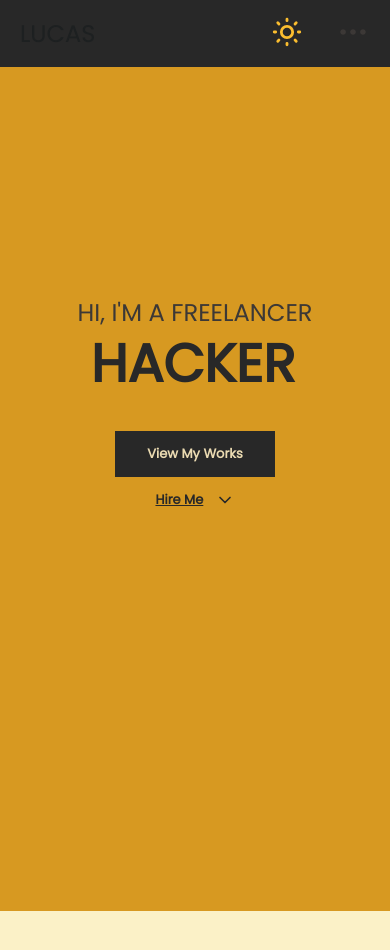
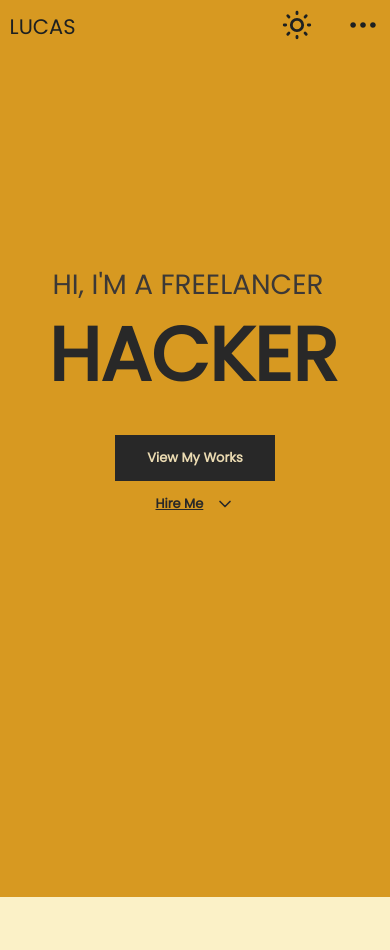
Before and after one commit to 0x0n0m4d/portfolio, a Vue app: page / in a window 390 px wide. Shown: the top 950 px of the page. Built offline with nearby package versions, Linux system fonts and the light colour scheme; the HTML template or start-up script is replaced by a standard one.

Commit message:
refactor(navbar): improve navbar

```diff
--- a/src/components/Masthead.vue
+++ b/src/components/Masthead.vue
@@ -114,13 +114,8 @@ h2 {
 
 @media only screen and (max-width: 1400px) {
   .masthead {
-    background-color: var(--primary-soft);
-    color: var(--vt-black);
-    min-height: 100vh;
-    width: 100%;
     padding: 0px 8.5rem;
     padding-bottom: 10rem;
-    display: flex;
     justify-content: center;
   }
 
@@ -132,10 +127,6 @@ h2 {
 
 @media only screen and (max-width: 1198px) {
   .masthead {
-    background-color: var(--primary-soft);
-    color: var(--vt-black);
-    min-height: 100vh;
-    width: 100%;
     padding: 0px 8.5rem;
     padding-bottom: 10rem;
     display: flex;
@@ -169,10 +160,12 @@ h2 {
 
   h1 {
     text-align: center;
+    font-size: calc(1.5rem + 1vw);
   }
 
   h2 {
     text-align: center;
+    font-size: calc(3.150rem + 6.3vw);
   }
 
   .links {
--- a/src/components/Navbar.vue
+++ b/src/components/Navbar.vue
@@ -1,10 +1,14 @@
 <script setup lang="ts">
 import Sun from "./icons/Sun.vue"
 import Menu from "./icons/Menu.vue"
+
+import { ref } from 'vue'
+
+const isScrollY0 = ref(true)
 </script>
 
 <template>
-  <nav class="navbar">
+  <nav class="navbar" :class="{ navOntop: isScrollY0 }">
     <div class="content">
       <div class="logo">
         <h1>
@@ -12,10 +16,10 @@ import Menu from "./icons/Menu.vue"
         </h1>
       </div>
       <div class="menu">
-        <button class="theme">
+        <button class="theme" :class="{ navOntop: isScrollY0 }">
           <Sun />
         </button>
-        <button>
+        <button :class="{ navOntop: isScrollY0 }">
           <Menu />
         </button>
       </div>
@@ -24,10 +28,15 @@ import Menu from "./icons/Menu.vue"
 </template>
 
 <style scoped>
+.navOntop {
+  background-color: var(--primary-soft) !important;
+  color: var(--vt-black) !important;
+}
+
 .navbar {
   background-color: var(--vt-black-soft);
   width: 100%;
-  padding: 1rem 3.125rem;
+  padding: 0.5rem 3.125rem;
   position: sticky;
   display: flex;
   justify-content: center;
@@ -42,7 +51,7 @@ import Menu from "./icons/Menu.vue"
 }
 
 div.logo {
-  font-size: 20px;
+  font-size: 14px;
 }
 
 .menu {
@@ -73,13 +82,24 @@ button.theme:hover {
   transition: 0.5s;
 }
 
-@media only screen and (max-width: 829px) {
+@media only screen and (max-width: 1400px) {
+
   .navbar {
-    padding: 15px 20px;
+    padding: 0.5rem 8.5rem;
   }
+}
 
-  div.logo {
-    font-size: 16px;
+@media only screen and (max-width: 993px) {
+
+  .navbar {
+    padding: 0.5rem 5rem;
+  }
+}
+
+@media only screen and (max-width: 577px) {
+
+  .navbar {
+    padding: 0.5rem 0.6rem;
   }
 }
 </style>
```
